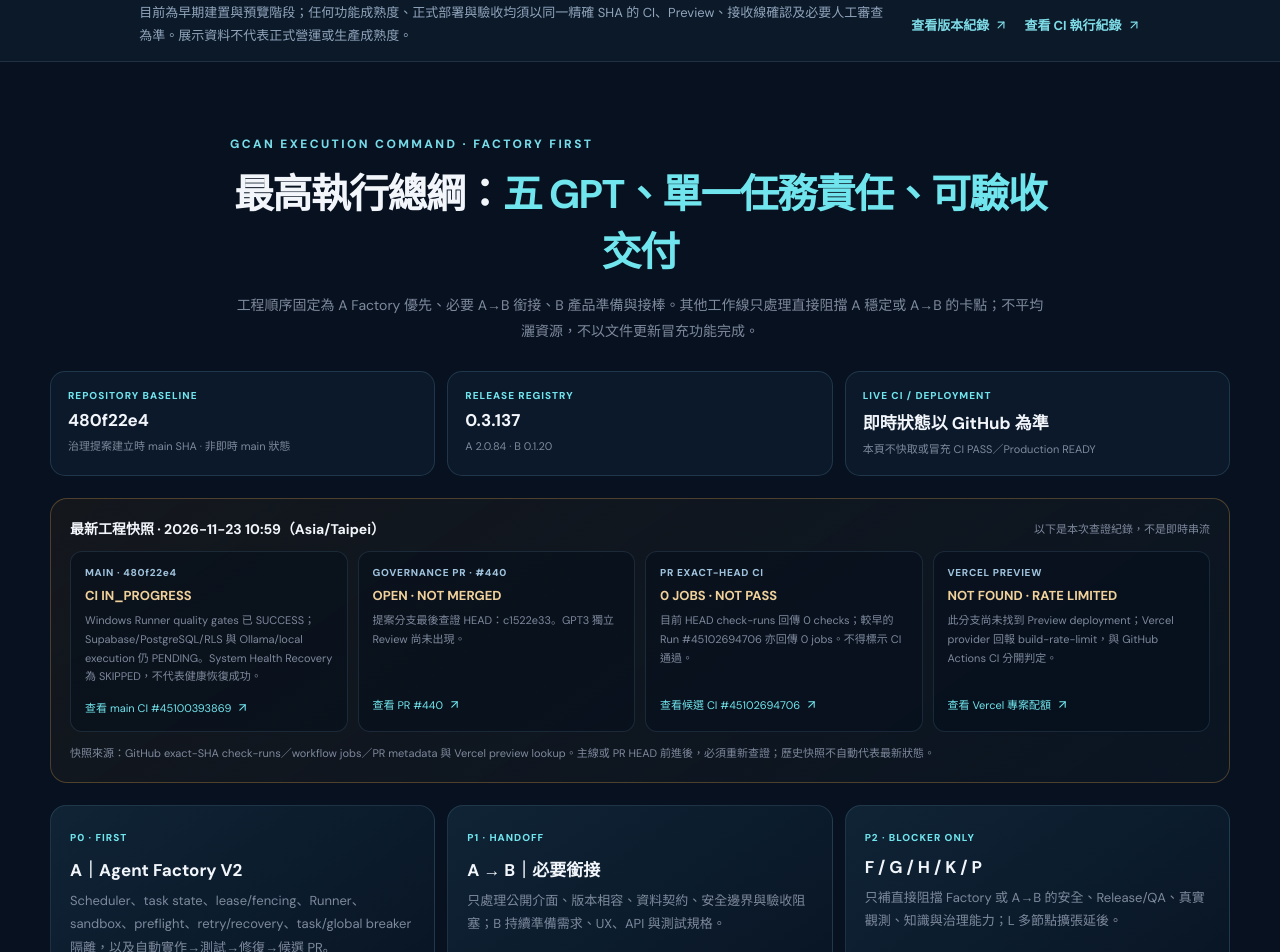
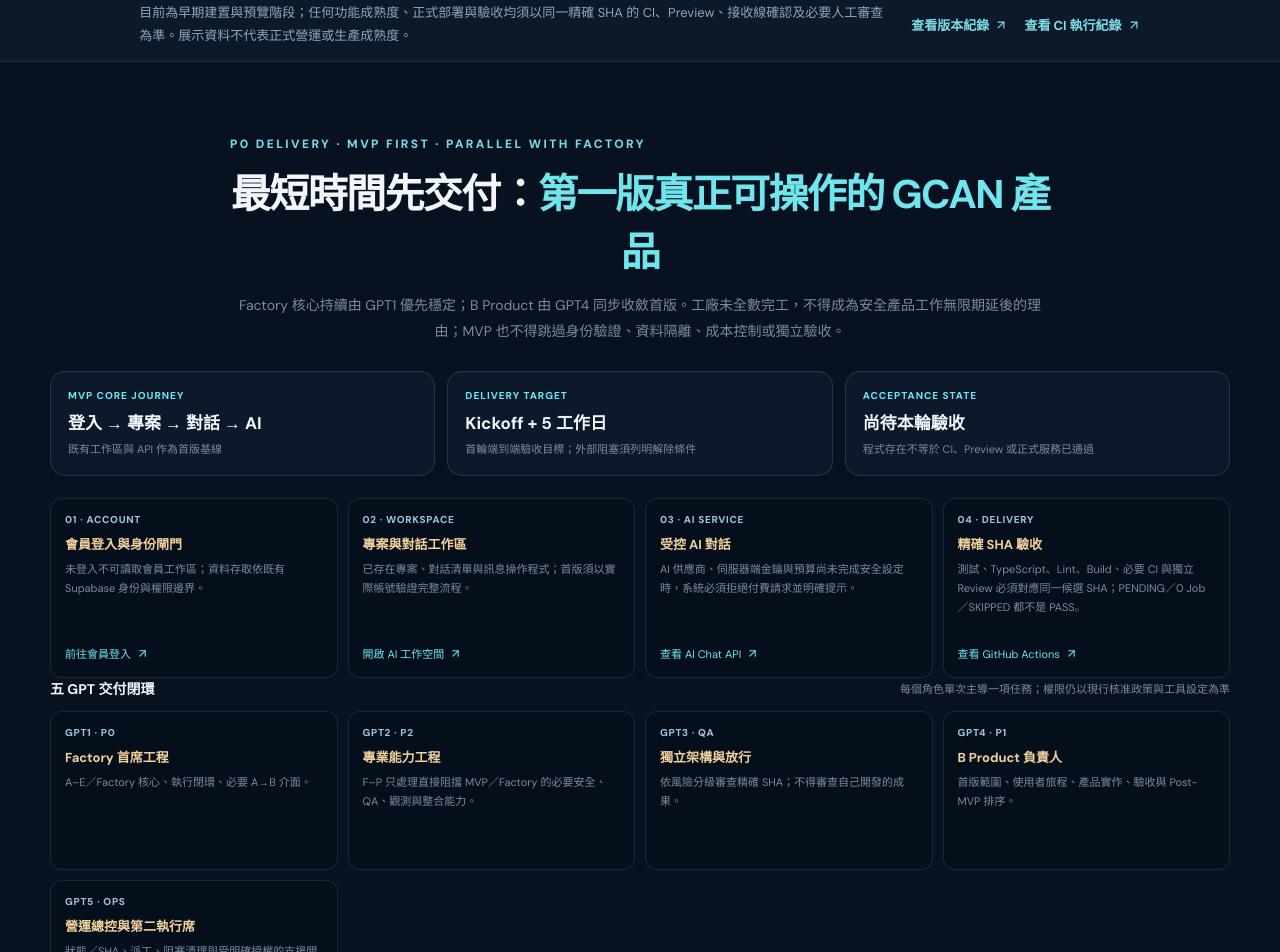
Before and after one commit to X84657465/global-citizen-ai-network, a Next.js app: page / in a window 1280 px wide. Shown: the part 880-1832 px from the top of the page. Built offline with nearby package versions, Linux system fonts and the light colour scheme.

Commit message:
feat(homepage): surface MVP-first delivery and five GPT roles

```diff
--- a/app/page.tsx
+++ b/app/page.tsx
@@ -53,7 +53,7 @@ export default function HomePage() {
   <a className={styles.skipLink} href="#main-content">跳至主要內容</a>
   <header className={styles.header}><div className={styles.headerInner}>
    <Link href="/" className={styles.brand} aria-label="Global Citizen AI Network 首頁"><span className={styles.brandMark}><Globe2 size={22}/></span><span className={styles.brandText}><strong>GLOBAL CITIZEN</strong><small>AI NETWORK</small></span></Link>
-   <nav className={styles.nav} aria-label="主要導覽"><Link href="/workspace">AI 工作空間</Link><Link href="/factory">A 線工廠</Link><a href="#pillars">平台價值</a><a href="#evolution-roadmap">進化路線</a><a href="#workstreams">A–O 工作線</a><a href="#execution-command">最高執行總綱</a><a href="#neural-intelligence">神經智慧體</a><a href="#learning-loop">協作閉環</a><a href="#p-governance">P 治理</a><a href="#documentation">技術文件</a></nav>
+   <nav className={styles.nav} aria-label="主要導覽"><Link href="/workspace">AI 工作空間</Link><Link href="/factory">A 線工廠</Link><a href="#pillars">平台價值</a><a href="#evolution-roadmap">進化路線</a><a href="#workstreams">A–O 工作線</a><a href="#mvp-first">MVP 首版</a><a href="#execution-command">最高執行總綱</a><a href="#neural-intelligence">神經智慧體</a><a href="#learning-loop">協作閉環</a><a href="#p-governance">P 治理</a><a href="#documentation">技術文件</a></nav>
    <div className={styles.headerActions}><Link href="/login" className={styles.loginLink}>會員登入</Link><Link href="/workspace" className={styles.headerCta}>進入平台 <ArrowUpRight size={15}/></Link></div>
   </div></header>
   <main id="main-content" tabIndex={-1}>
@@ -68,6 +68,33 @@ export default function HomePage() {
     <div className={styles.heroVisual}><div className={styles.visualGlow}/><div className={styles.visualFrame}><Image src="/brand/gcan-hero.svg" alt="GCAN 全球 AI 協作網路品牌主視覺" width={1600} height={520} priority className={styles.heroImage} sizes="(max-width: 900px) 100vw, 52vw"/></div><div className={styles.visualTagTop}><span className={styles.liveDot}/> A–O 十五條工作線 + P 治理層</div><div className={styles.visualTagBottom}><Network size={15}/> INDEPENDENT · CONNECTED · REVIEWED</div></div>
    </div><div className={styles.heroBottom}><div className={styles.heroBottomLabel}>THE GCAN OPERATING MODEL</div><div className={styles.heroFact}><b>15 + 1</b><span>十五條工作線 + 一個治理層</span></div><div className={styles.heroFact}><b>01</b><span>共用證據協作閉環</span></div><div className={styles.heroFact}><b>A–O OWNED</b><span>十五條工作線獨立負責與版本管理</span></div><div className={styles.heroFact}><b>P GOVERNANCE</b><span>整合前審核、測試與治理</span></div></div></section>
    <section className={styles.stageBar} aria-label="專案狀態"><div className={styles.stageLabel}><span/> EARLY DEVELOPMENT / MVP · 早期建置與預覽階段 · A–P ARCHITECTURE · 平台 {releaseManifest.overall} · A 線 {releaseManifest.tracks.A.version} · B 產品 {releaseManifest.tracks.B.version}</div><p>目前為早期建置與預覽階段；任何功能成熟度、正式部署與驗收均須以同一精確 SHA 的 CI、Preview、接收線確認及必要人工審查為準。展示資料不代表正式營運或生產成熟度。</p><div className={styles.stageLinks}><a href="https://github.com/X84657465/global-citizen-ai-network/blob/main/CHANGELOG.md" target="_blank" rel="noreferrer">查看版本紀錄 <ArrowUpRight size={14}/></a><a href="https://github.com/X84657465/global-citizen-ai-network/actions" target="_blank" rel="noreferrer">查看 CI 執行紀錄 <ArrowUpRight size={14}/></a></div></section>
+   <section className={styles.executionSection} id="mvp-first" aria-labelledby="mvp-first-title">
+    <div className={styles.executionHeader}>
+     <div className={styles.sectionEyebrow}>P0 DELIVERY · MVP FIRST · PARALLEL WITH FACTORY</div>
+     <h2 id="mvp-first-title">最短時間先交付：<em>第一版真正可操作的 GCAN 產品</em></h2>
+     <p>Factory 核心持續由 GPT1 優先穩定；B Product 由 GPT4 同步收斂首版。工廠未全數完工，不得成為安全產品工作無限期延後的理由；MVP 也不得跳過身份驗證、資料隔離、成本控制或獨立驗收。</p>
+    </div>
+    <div className={styles.executionStatus}>
+     <div><span>MVP CORE JOURNEY</span><b>登入 → 專案 → 對話 → AI</b><small>既有工作區與 API 作為首版基線</small></div>
+     <div><span>DELIVERY TARGET</span><b>Kickoff + 5 工作日</b><small>首輪端到端驗收目標；外部阻塞須列明解除條件</small></div>
+     <div><span>ACCEPTANCE STATE</span><b>尚待本輪驗收</b><small>程式存在不等於 CI、Preview 或正式服務已通過</small></div>
+    </div>
+    <div className={styles.executionLiveGrid}>
+     <article><span>01 · ACCOUNT</span><b>會員登入與身份閘門</b><p>未登入不可讀取會員工作區；資料存取依既有 Supabase 身份與權限邊界。</p><a href="/login">前往會員登入 <ArrowUpRight size={13}/></a></article>
+     <article><span>02 · WORKSPACE</span><b>專案與對話工作區</b><p>已存在專案、對話清單與訊息操作程式；首版須以實際帳號驗證完整流程。</p><a href="/workspace">開啟 AI 工作空間 <ArrowUpRight size={13}/></a></article>
+     <article><span>03 · AI SERVICE</span><b>受控 AI 對話</b><p>AI 供應商、伺服器端金鑰與預算尚未完成安全設定時，系統必須拒絕付費請求並明確提示。</p><a href="https://github.com/X84657465/global-citizen-ai-network/tree/main/app/api/ai/chat" target="_blank" rel="noreferrer">查看 AI Chat API <ArrowUpRight size={13}/></a></article>
+     <article><span>04 · DELIVERY</span><b>精確 SHA 驗收</b><p>測試、TypeScript、Lint、Build、必要 CI 與獨立 Review 必須對應同一候選 SHA；PENDING／0 Job／SKIPPED 都不是 PASS。</p><a href="https://github.com/X84657465/global-citizen-ai-network/actions" target="_blank" rel="noreferrer">查看 GitHub Actions <ArrowUpRight size={13}/></a></article>
+    </div>
+    <div className={styles.executionLiveHeading}><b>五 GPT 交付閉環</b><span>每個角色單次主導一項任務；權限仍以現行核准政策與工具設定為準</span></div>
+    <div className={styles.executionLiveGrid}>
+     <article><span>GPT1 · P0</span><b>Factory 首席工程</b><p>A–E／Factory 核心、執行閉環、必要 A→B 介面。</p></article>
+     <article><span>GPT2 · P2</span><b>專業能力工程</b><p>F–P 只處理直接阻擋 MVP／Factory 的必要安全、QA、觀測與整合能力。</p></article>
+     <article><span>GPT3 · QA</span><b>獨立架構與放行</b><p>依風險分級審查精確 SHA；不得審查自己開發的成果。</p></article>
+     <article><span>GPT4 · P1</span><b>B Product 負責人</b><p>首版範圍、使用者旅程、產品實作、驗收與 Post-MVP 排序。</p></article>
+     <article><span>GPT5 · OPS</span><b>營運總控與第二執行席</b><p>狀態／SHA、派工、阻塞清理與受明確授權的支援開發；不取得模組 owner 權。</p></article>
+    </div>
+    <div className={styles.stageLinks}><a href="https://github.com/X84657465/global-citizen-ai-network/blob/main/docs/GCAN_MVP_FIRST_DELIVERY_CHARTER.md" target="_blank" rel="noreferrer">閱讀完整 MVP First 交付章程 <ArrowUpRight size={14}/></a><a href="https://github.com/X84657465/global-citizen-ai-network/blob/main/PROJECT_COORDINATION.md" target="_blank" rel="noreferrer">查看五 GPT 協調規範 <ArrowUpRight size={14}/></a></div>
+   </section>
    <section className={styles.executionSection} id="execution-command" aria-labelledby="execution-command-title">
     <div className={styles.executionHeader}>
      <div className={styles.sectionEyebrow}>GCAN EXECUTION COMMAND · FACTORY FIRST</div>
```
